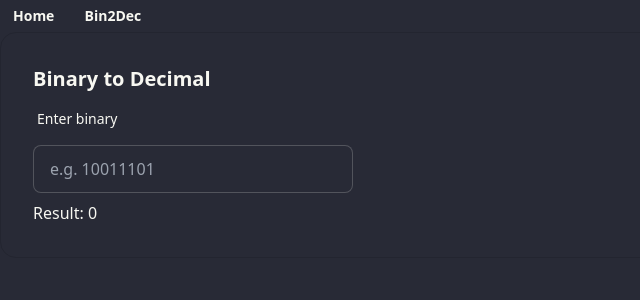
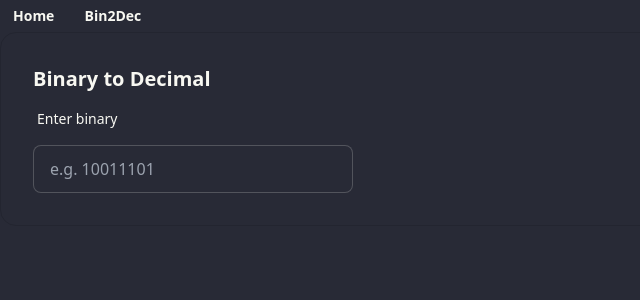
Before and after one commit to AndyCormack/app-ideas, a SvelteKit app: page /tier-1/bin2dec in a window 1280 px wide. Shown: the top 300 px of the page, without its empty margins (0-640 px from the left). Built offline with nearby package versions, Linux system fonts and the light colour scheme.

Commit message:
feat: hide result when no or invalid binary

```diff
--- a/src/routes/tier-1/bin2dec/+page.svelte
+++ b/src/routes/tier-1/bin2dec/+page.svelte
@@ -45,6 +45,8 @@
       {/if}
     </label>
 
-    <p>Result: {answer}</p>
+    {#if binary && !error}
+      <p>Result: {answer}</p>
+    {/if}
   </div>
 </div>
```
